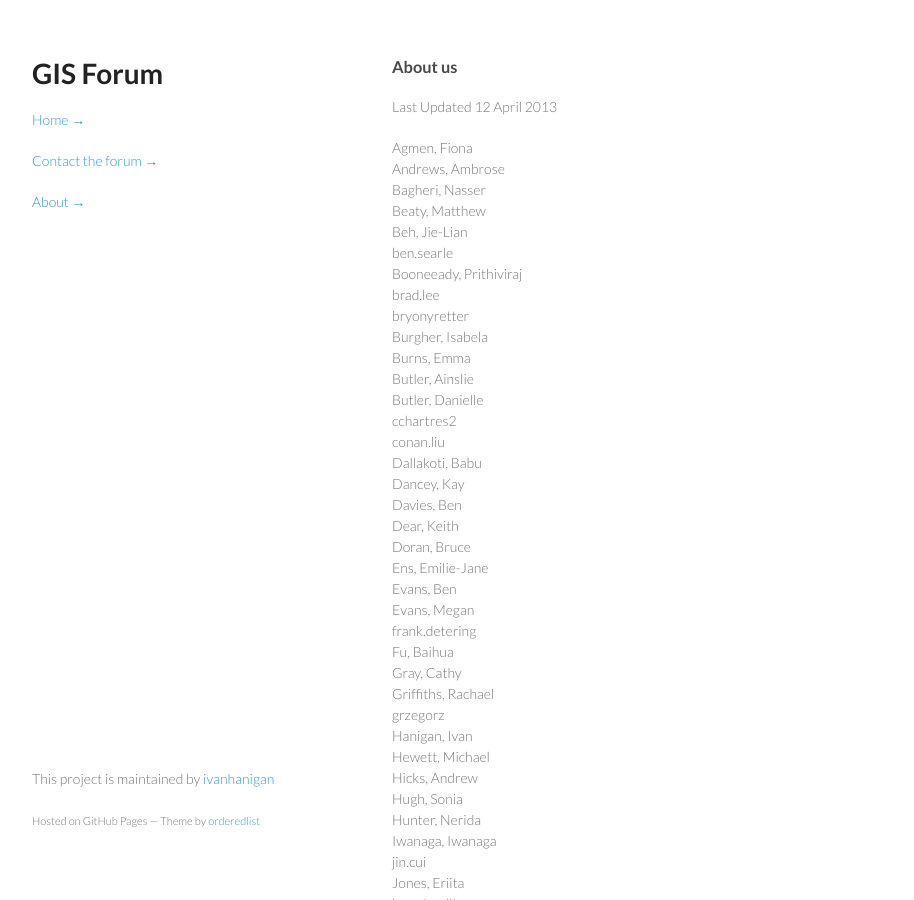
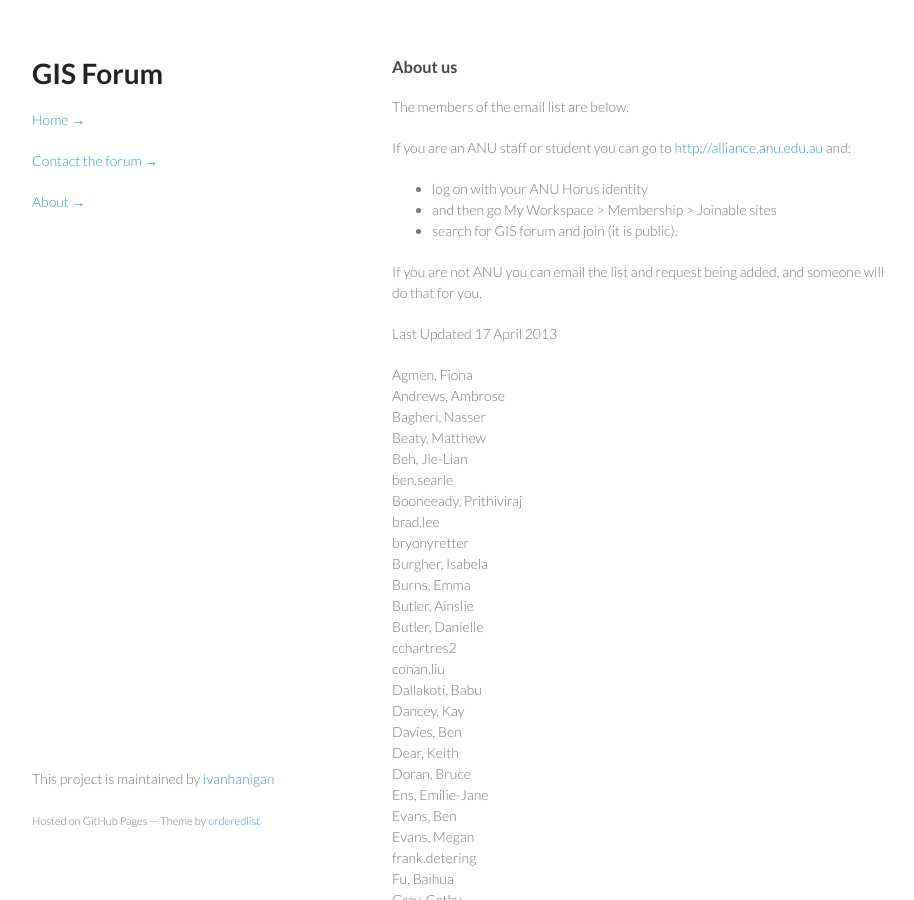
Before and after one commit to gis-forum/gis-forum.github.com, a Jekyll site: the page built from aboutus.md, in a window 1280 px wide and 900 px high. Shown: the whole window, without its empty margins (178-1092 px from the left). Built offline with Jekyll 4.4.1, drawn with Linux system fonts in a browser that asks for light colours; comment, search, counter and statistics services are not loaded.

Commit message:
Update aboutus.md
add blurb re alliance email list

```diff
--- a/aboutus.md
+++ b/aboutus.md
@@ -4,7 +4,17 @@ layout: default
 title: About us
 ---
 
-Last Updated 12 April 2013
+The members of the email list are below.
+
+If you are an ANU staff or student you can go to [http://alliance.anu.edu.au](http://alliance.anu.edu.au) and:
+- log on with your ANU Horus identity
+- and then go
+My Workspace > Membership > Joinable sites
+- search for GIS forum and join (it is public).
+
+If you are not ANU you can email the list and request being added, and someone will do that for you.
+
+Last Updated 17 April 2013
 
 
  Agmen, Fiona
```
